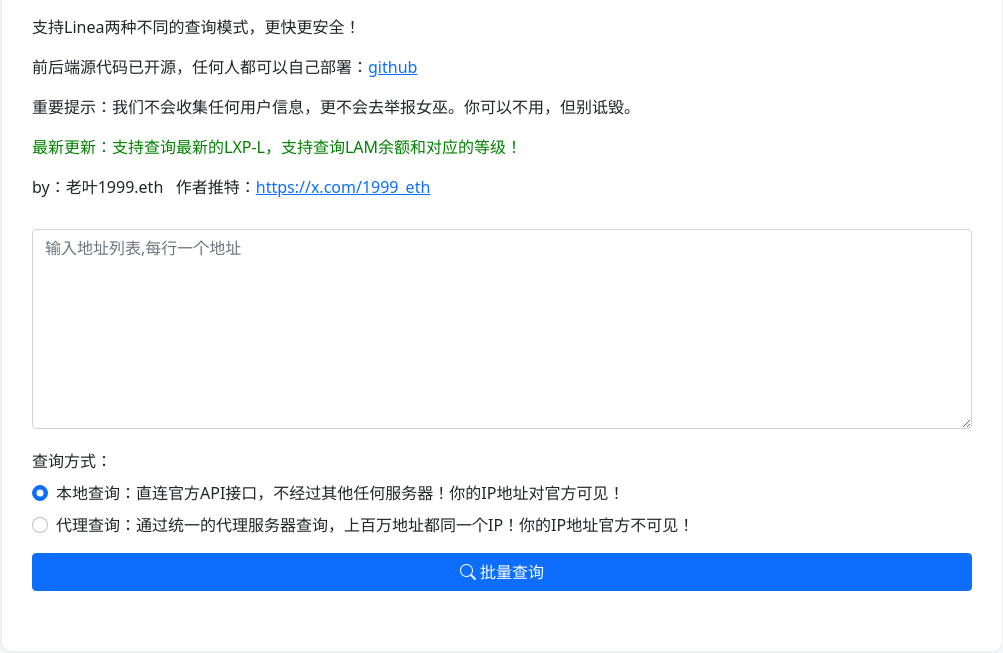
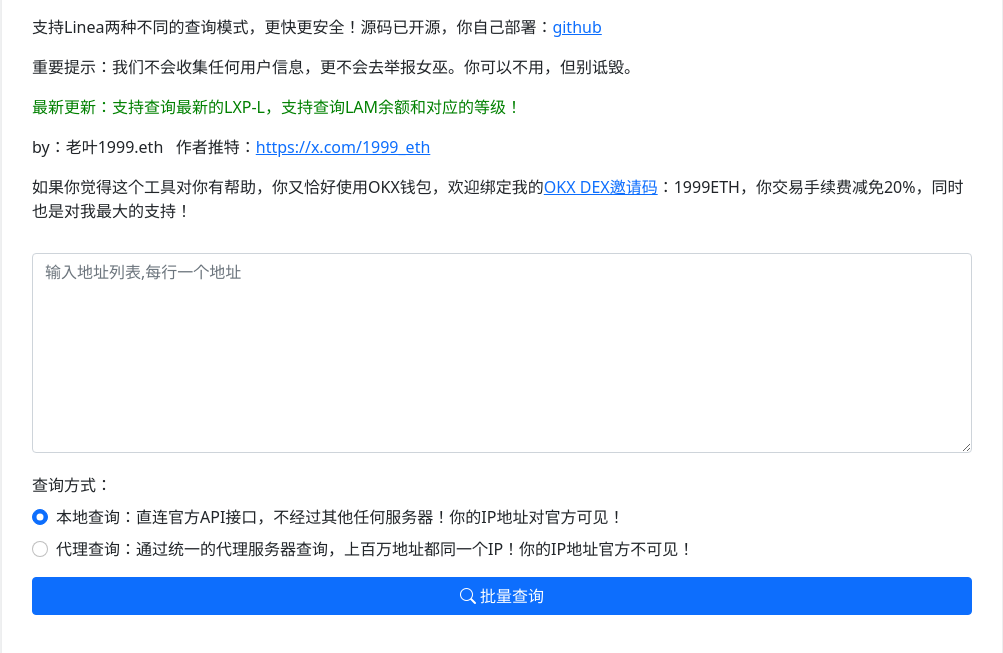
Before and after one commit to lyen1688/linea_bot, a website: page index.html in a window 1280 px wide. Shown: the part 133-786 px from the top of the page, without its empty margins (138-1141 px from the left). Drawn offline with nearby package versions, Linux system fonts and the light colour scheme; a script that the page names is missing.

Commit message:
Update index.html

```diff
--- a/index.html
+++ b/index.html
@@ -23,13 +23,13 @@
   <div class="container">
     <h1>Linea 数据批量查询</h1>
     <div class="info">
-      <p>支持Linea两种不同的查询模式，更快更安全！</p>
-      <p>前后端源代码已开源，任何人都可以自己部署：<a href="https://github.com/lyen1688/linea_bot/" target="_blank">github</a></p>
+      <p>支持Linea两种不同的查询模式，更快更安全！源码已开源，你自己部署：<a href="https://github.com/lyen1688/linea_bot/" target="_blank">github</a></p>
       <p>重要提示：我们不会收集任何用户信息，更不会去举报女巫。你可以不用，但别诋毁。</p>
       <p class="text-green">最新更新：支持查询最新的LXP-L，支持查询LAM余额和对应的等级！</p>
       <p class="author-info">
         by：老叶1999.eth &nbsp;&nbsp;作者推特：<a href="https://x.com/1999_eth" target="_blank">https://x.com/1999_eth</a>
       </p>
+      <p>如果你觉得这个工具对你有帮助，你又恰好使用OKX钱包，欢迎绑定我的<a href="https://web3.okx.com/ul/joindex?ref=1999ETH" target="_blank">OKX DEX邀请码</a>：1999ETH，你交易手续费减免20%，同时也是对我最大的支持！</p>
     </div>
 
     <div class="mb-3">
```
